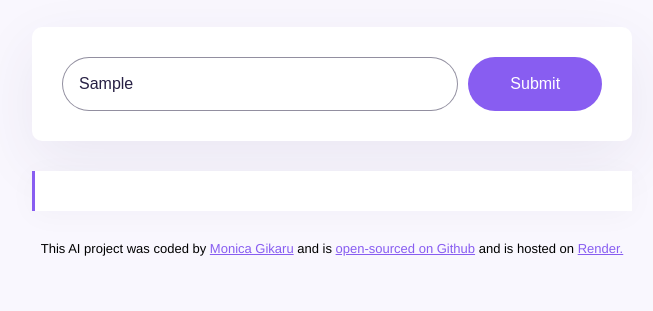
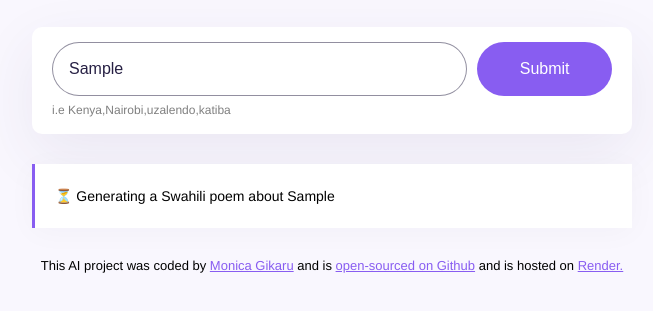
Before and after one commit to Monica-G30/Swahili-poems-generator, a plain HTML site: page index.html in a window 1280 px wide. Both pictures are taken after typing "Sample" into the empty fields and a click on the input 843 px from the left and 165 px from the top of the page. Shown: the part 81-392 px from the top of the page, without its empty margins (308-961 px from the left). Drawn offline with nearby package versions, Linux system fonts and the light colour scheme; no server answers.

Commit message:
Improved the user experience

```diff
--- a/index.html
+++ b/index.html
@@ -13,6 +13,7 @@
       <header><h1>Swahili AI generator</h1></header>
 
       <main>
+        <div class="form-container">
           <form id="poem-generator-form">
             <input
               type="text"
@@ -28,7 +29,9 @@
               class="submit-button"
             />
           </form>
-        <div class="poem" id="poem"></div>
+          <div class="hint">i.e Kenya,Nairobi,uzalendo,katiba</div>
+        </div>
+        <div class="poem hidden" id="poem"></div>
       </main>
       <footer>
         This AI project was coded by
--- a/src/index.js
+++ b/src/index.js
@@ -17,6 +17,12 @@ function generatePoem(event) {
   let prompt = `User instructions:Generate a Swahili poem about ${instructionsInput.value}`;
   let apiUrl = `https://api.shecodes.io/ai/v1/generate?prompt=${prompt}&context=${context}&key=${apiKey}`;
 
+  let poemElement = document.querySelector("#poem");
+  poemElement.classList.remove("hidden");
+  poemElement.innerHTML = `<div class="generating">
+     ⏳ Generating a Swahili poem about ${instructionsInput.value}
+    </div>`;
+
   console.log("Generating poem");
   console.log(`prompt.${prompt}`);
   console.log(`context.${context}`);
--- a/src/style.css
+++ b/src/style.css
@@ -24,13 +24,23 @@ h1 {
   color: #272044;
 }
 
-form {
-  padding: 30px;
+.form-container {
+  padding: 15px 20px;
   background-color: white;
   border-radius: 10px;
   margin-bottom: 30px;
   box-shadow: 0px 20px 60px rgba(65, 50, 100, 0.08);
+}
+
+form {
   display: flex;
+}
+
+.hint {
+  line-height: 1.5;
+  margin-top: 5px;
+  opacity: 0.5;
+  font-size: 12px;
 }
 
 .instructions {
@@ -63,8 +73,27 @@ form {
   box-shadow: 0px 4px 30px 0px rgba(39, 33, 66, 0.03);
 }
 
+.hidden {
+  display: none;
+}
+
 footer {
   text-align: center;
   font-size: 13px;
   margin-top: 30px;
 }
+
+.generating {
+  animation: blink-animation 1s steps(5, start) infinite;
+}
+
+@keyframes blink-animation {
+  to {
+    visibility: hidden;
+  }
+}
+@-webkit-keyframes blink-animation {
+  to {
+    visibility: hidden;
+  }
+}
```
Lines whose indentation alone changed are shown as unchanged.
